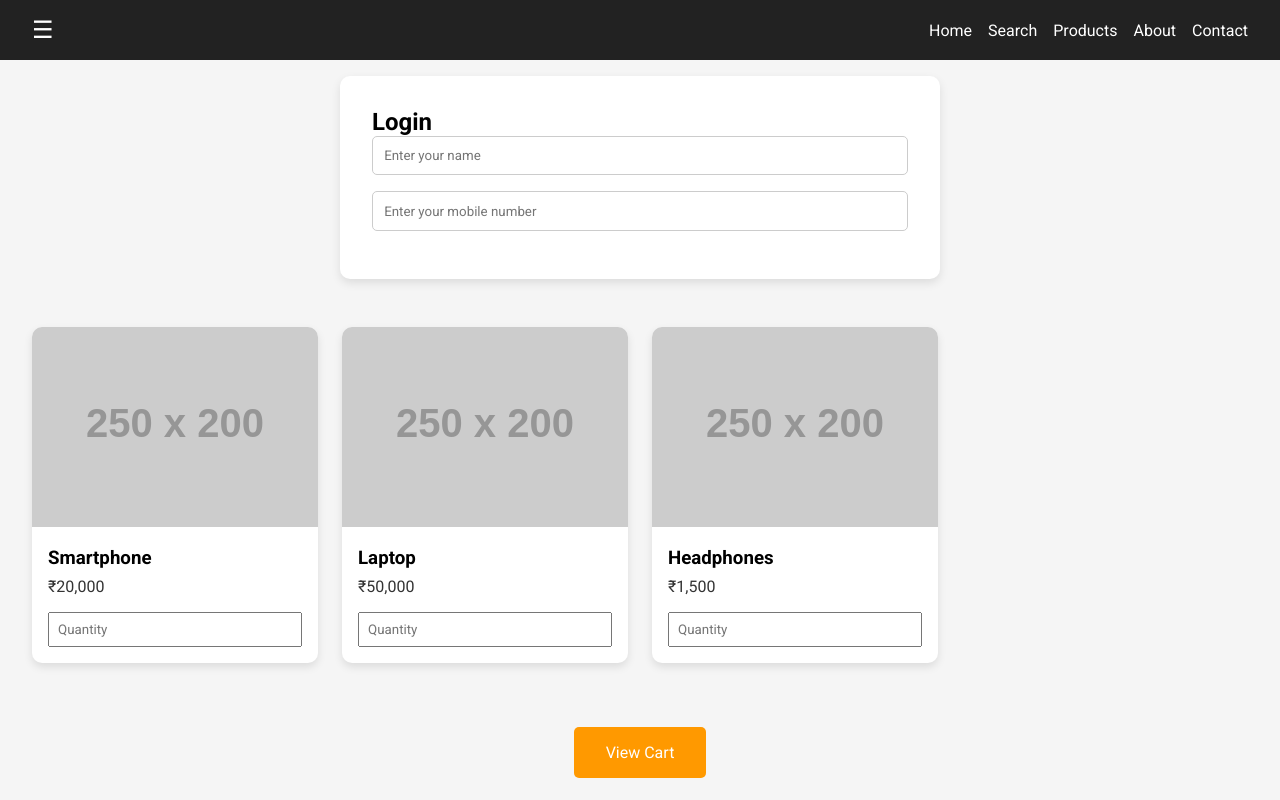
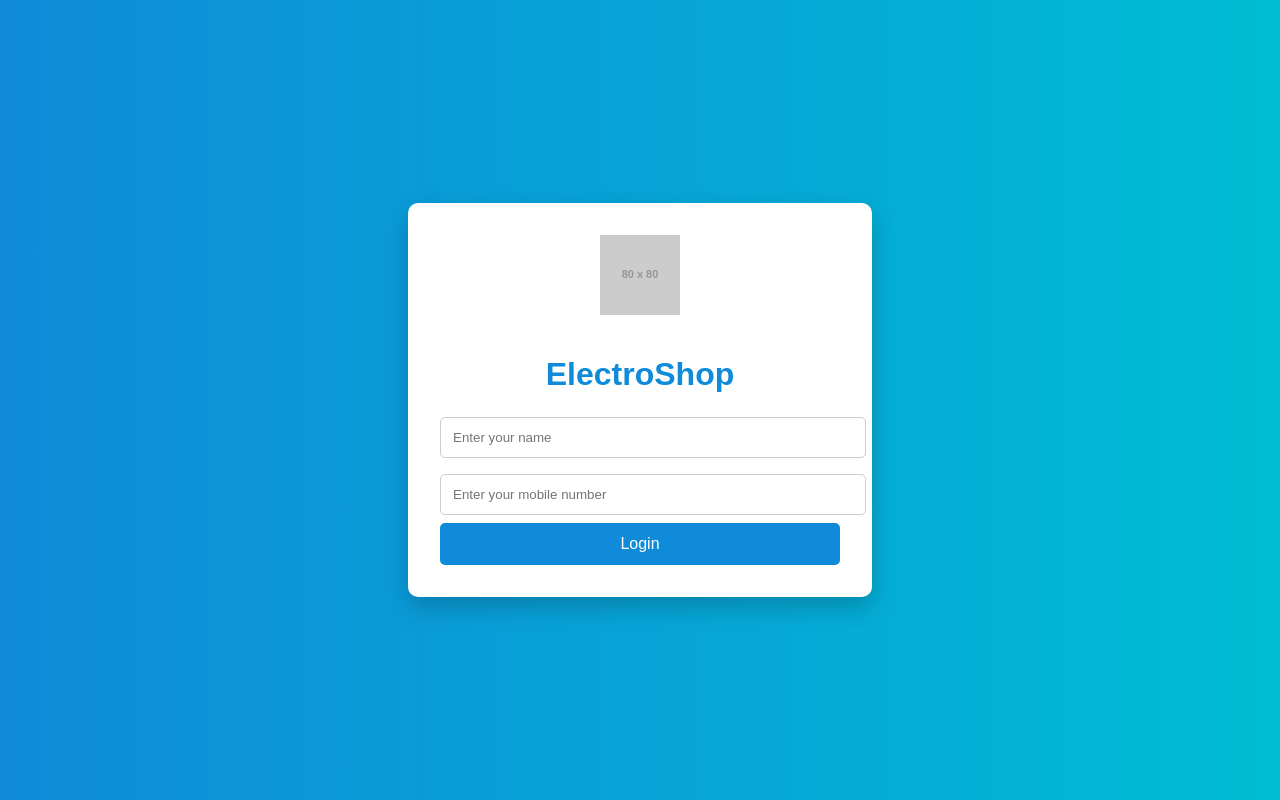
Before and after one commit to SparkkingV/info, a plain HTML site: page index.html in a window 1280 px wide. Drawn offline with nearby package versions, Linux system fonts and the light colour scheme; placeholder pictures from the web are drawn by us.

Commit message:
new index

```diff
--- a/index.html
+++ b/index.html
@@ -3,259 +3,89 @@
 <head>
   <meta charset="UTF-8">
   <meta name="viewport" content="width=device-width, initial-scale=1.0">
-  <title>ElectroShop</title>
-  <link href="https://fonts.googleapis.com/css2?family=Roboto:wght@400;700&display=swap" rel="stylesheet">
-  <script src="https://cdn.jsdelivr.net/npm/emailjs-com@3/dist/email.min.js"></script>
+  <title>ElectroShop Login</title>
   <style>
-    * {
+    body {
       margin: 0;
-      padding: 0;
-      box-sizing: border-box;
-      font-family: 'Roboto', sans-serif;
+      font-family: Arial, sans-serif;
+      background: linear-gradient(to right, #0f8bd9, #00bcd4);
+      display: flex;
+      justify-content: center;
+      align-items: center;
+      height: 100vh;
     }
-
-    body {
-      background-color: #f5f5f5;
+    .login-container {
+      background: white;
+      padding: 2rem;
+      border-radius: 10px;
+      box-shadow: 0 10px 25px rgba(0, 0, 0, 0.2);
+      width: 90%;
+      max-width: 400px;
+      text-align: center;
     }
-
-    header {
-      position: sticky;
-      top: 0;
-      background-color: #222;
+    .login-container h1 {
+      margin-bottom: 1rem;
+      color: #0f8bd9;
+    }
+    .login-container input {
+      width: 100%;
+      padding: 0.75rem;
+      margin: 0.5rem 0;
+      border: 1px solid #ccc;
+      border-radius: 5px;
+    }
+    .login-container button {
+      background: #0f8bd9;
       color: white;
-      display: flex;
-      align-items: center;
-      justify-content: space-between;
-      padding: 1rem 2rem;
-      z-index: 1000;
-    }
-
-    .menu-icon {
-      font-size: 24px;
+      padding: 0.75rem;
+      width: 100%;
+      border: none;
+      border-radius: 5px;
+      font-size: 1rem;
       cursor: pointer;
     }
-
-    nav ul {
-      list-style: none;
-      display: flex;
-      gap: 1rem;
+    .login-container button:hover {
+      background: #0d6fb8;
     }
-
-    nav ul li a {
-      text-decoration: none;
-      color: white;
-      transition: color 0.3s;
-    }
-
-    nav ul li a:hover {
-      color: #ff9900;
-    }
-
-    .container {
-      padding: 2rem;
-      display: grid;
-      grid-template-columns: repeat(auto-fill, minmax(250px, 1fr));
-      gap: 1.5rem;
-    }
-
-    .product {
-      background-color: white;
-      border-radius: 10px;
-      overflow: hidden;
-      box-shadow: 0 4px 8px rgba(0, 0, 0, 0.1);
-      transition: transform 0.3s;
-    }
-
-    .product:hover {
-      transform: translateY(-5px);
-    }
-
-    .product img {
-      width: 100%;
-      height: 200px;
-      object-fit: cover;
-    }
-
-    .product-details {
-      padding: 1rem;
-    }
-
-    .product-details h3 {
-      margin-bottom: 0.5rem;
-    }
-
-    .product-details p {
-      margin-bottom: 0.5rem;
-      color: #333;
-    }
-
-    .product-details input {
-      width: 100%;
-      padding: 0.5rem;
-      margin-top: 0.5rem;
-    }
-
-    #submit-btn, #view-cart-btn {
-      margin: 2rem auto 1rem;
-      display: block;
-      background-color: #ff9900;
-      border: none;
-      color: white;
-      padding: 1rem 2rem;
-      font-size: 1rem;
-      border-radius: 5px;
-      cursor: pointer;
-      transition: background-color 0.3s;
-    }
-
-    #submit-btn:hover, #view-cart-btn:hover {
-      background-color: #e68a00;
-    }
-
-    .form-section, .cart-section {
-      padding: 2rem;
-      background: white;
-      margin: 1rem auto;
-      max-width: 600px;
-      border-radius: 10px;
-      box-shadow: 0 4px 10px rgba(0,0,0,0.1);
-    }
-
-    .form-section input, .form-section textarea {
-      width: 100%;
-      padding: 0.7rem;
+    .logo {
+      width: 80px;
       margin-bottom: 1rem;
-      border: 1px solid #ccc;
-      border-radius: 5px;
     }
   </style>
 </head>
 <body>
-  <header>
-    <div class="menu-icon">☰</div>
-    <nav>
-      <ul>
-        <li><a href="#">Home</a></li>
-        <li><a href="#">Search</a></li>
-        <li><a href="#">Products</a></li>
-        <li><a href="#">About</a></li>
-        <li><a href="#">Contact</a></li>
-      </ul>
-    </nav>
-  </header>
-
-  <section class="form-section">
-    <h2>Login</h2>
-    <input type="text" id="customer-name" placeholder="Enter your name" required>
-    <input type="tel" id="customer-phone" placeholder="Enter your mobile number" required>
-  </section>
-
-  <main class="container" id="product-container">
-    <div class="product" data-name="Smartphone" data-price="20000">
-      <img src="https://via.placeholder.com/250x200?text=Smartphone" alt="Smartphone">
-      <div class="product-details">
-        <h3>Smartphone</h3>
-        <p>₹20,000</p>
-        <input type="number" min="0" placeholder="Quantity">
-      </div>
-    </div>
-
-    <div class="product" data-name="Laptop" data-price="50000">
-      <img src="https://via.placeholder.com/250x200?text=Laptop" alt="Laptop">
-      <div class="product-details">
-        <h3>Laptop</h3>
-        <p>₹50,000</p>
-        <input type="number" min="0" placeholder="Quantity">
-      </div>
-    </div>
-
-    <div class="product" data-name="Headphones" data-price="1500">
-      <img src="https://via.placeholder.com/250x200?text=Headphones" alt="Headphones">
-      <div class="product-details">
-        <h3>Headphones</h3>
-        <p>₹1,500</p>
-        <input type="number" min="0" placeholder="Quantity">
-      </div>
-    </div>
-  </main>
-
-  <button id="view-cart-btn">View Cart</button>
-
-  <section class="cart-section" id="cart" style="display:none">
-    <h2>Order Summary</h2>
-    <div id="order-details"></div>
-    <p>Delivery Charges: ₹80</p>
-    <input type="text" id="customer-address" placeholder="Enter delivery address" required>
-    <button id="submit-btn">Confirm & Send Order</button>
-  </section>
+  <div class="login-container">
+    <img src="https://via.placeholder.com/80x80?text=Logo" alt="Shop Logo" class="logo">
+    <h1>ElectroShop</h1>
+    <input type="text" id="username" placeholder="Enter your name">
+    <input type="text" id="mobile" placeholder="Enter your mobile number">
+    <button onclick="login()">Login</button>
+  </div>
 
   <script>
-    emailjs.init("LVhWkxvjb6ov2NzNY"); // Replace with your EmailJS user ID
+    const sellerCredentials = {
+      name: "seller",
+      phone: "1234567890"
+    };
 
-    const viewCartBtn = document.getElementById("view-cart-btn");
-    const cartSection = document.getElementById("cart");
-    const orderDetailsDiv = document.getElementById("order-details");
-    const submitBtn = document.getElementById("submit-btn");
-
-    viewCartBtn.addEventListener("click", () => {
-      const name = document.getElementById("customer-name").value.trim();
-      const phone = document.getElementById("customer-phone").value.trim();
+    function login() {
+      const name = document.getElementById("username").value.trim();
+      const phone = document.getElementById("mobile").value.trim();
 
       if (!name || !phone) {
-        alert("Please enter your name and mobile number.");
+        alert("Please enter both name and mobile number.");
         return;
       }
 
-      const products = document.querySelectorAll(".product");
-      let orderList = "";
-      let total = 0;
+      localStorage.setItem("userName", name);
+      localStorage.setItem("userPhone", phone);
 
-      products.forEach(product => {
-        const quantity = parseInt(product.querySelector("input").value);
-        if (quantity && quantity > 0) {
-          const pname = product.getAttribute("data-name");
-          const price = parseInt(product.getAttribute("data-price"));
-          const itemTotal = price * quantity;
-          orderList += `<p>${pname} (x${quantity}) - ₹${itemTotal}</p>`;
-          total += itemTotal;
-        }
-      });
-
-      if (!orderList) {
-        alert("No products selected.");
-        return;
+      if (name.toLowerCase() === sellerCredentials.name.toLowerCase() && phone === sellerCredentials.phone) {
+        window.location.href = "seller.html";
+      } else {
+        window.location.href = "buyer.html";
       }
-
-      orderDetailsDiv.innerHTML = orderList + `<p><strong>Total: ₹${total + 80}</strong></p>`;
-      cartSection.style.display = "block";
-    });
-
-    submitBtn.addEventListener("click", () => {
-      const name = document.getElementById("customer-name").value.trim();
-      const phone = document.getElementById("customer-phone").value.trim();
-      const address = document.getElementById("customer-address").value.trim();
-
-      if (!name || !phone || !address) {
-        alert("Please fill in all the details.");
-        return;
-      }
-
-      const orderSummary = document.getElementById("order-details").innerText;
-
-      const templateParams = {
-        to_name: "Seller",
-        from_name: name,
-        message: `Phone: ${phone}\nAddress: ${address}\nOrder Details:\n${orderSummary}`,
-      };
-
-      emailjs.send("service_8yea73d", "template_j3wz1kh", templateParams)
-        .then(function(response) {
-          alert("Order sent successfully!");
-          location.reload();
-        }, function(error) {
-          alert("Failed to send order: " + JSON.stringify(error));
-        });
-    });
+    }
   </script>
 </body>
 </html>
```
